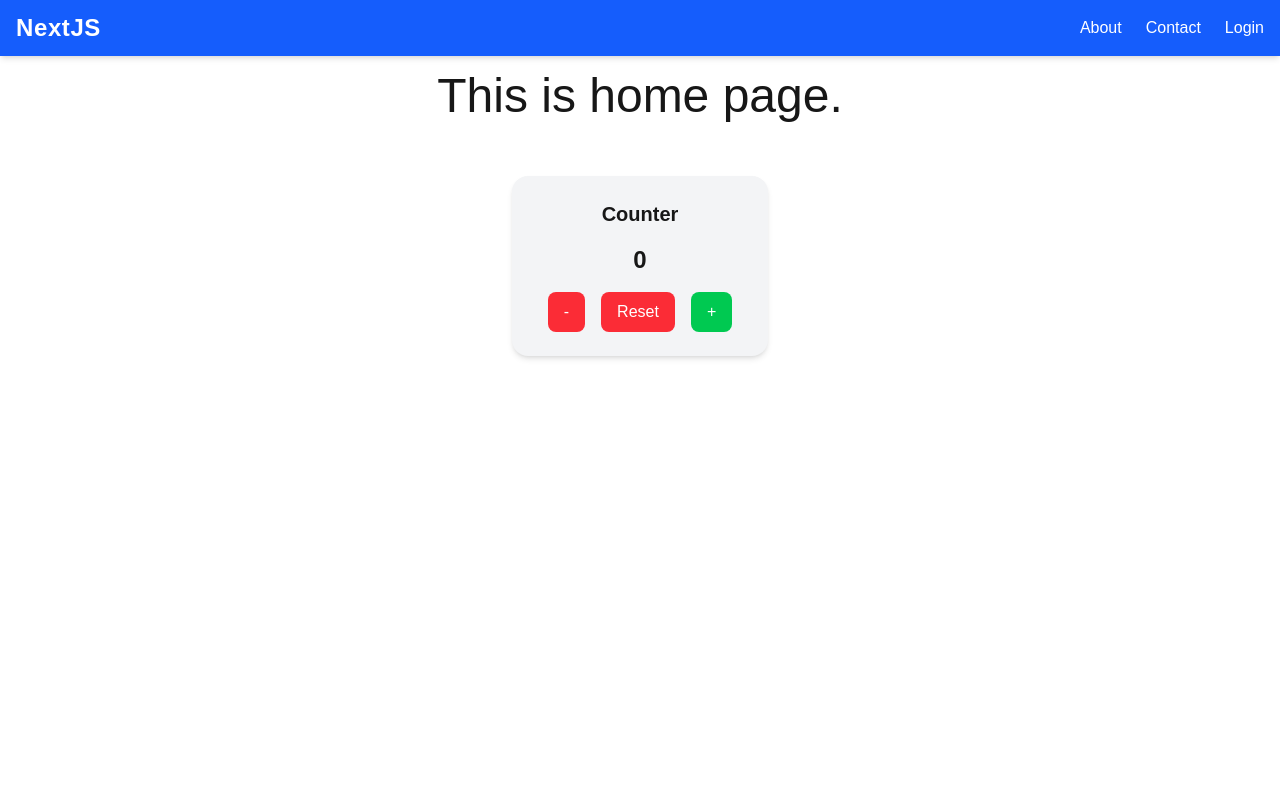
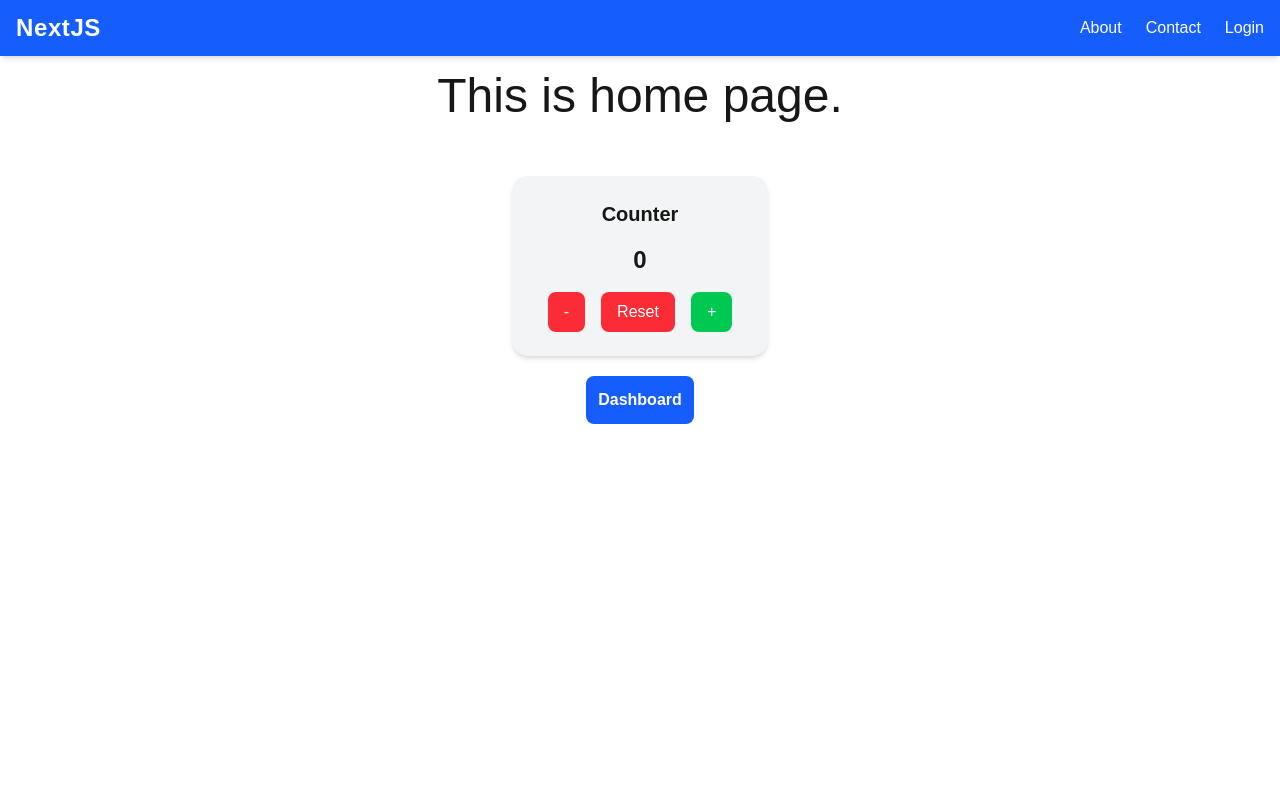
Before and after one commit to mayesha6/nextjs-app, a Next.js app: page / in a window 1280 px wide. Shown: the top 800 px of the page. Built offline with nearby package versions, Linux system fonts and the light colour scheme.

Commit message:
update homepage

```diff
--- a/src/app/page.tsx
+++ b/src/app/page.tsx
@@ -1,10 +1,17 @@
+"use client"
 import Counter from "@/components/Counter";
+import { useRouter } from "next/navigation";
 
 const HomePage = () => {
+  const router = useRouter()
+  const handleNavigation = () => {
+    router.push("/dashboard")
+  }
   return (
     <div>
       <h1 className="text-5xl text-center text-bold py-4">This is home page.</h1>
       <Counter/>
+      <button onClick={handleNavigation} className="bg-blue-600 text-white font-semibold mx-auto p-3 rounded-lg block my-5">Dashboard</button>
     </div>
   );
 };
```
